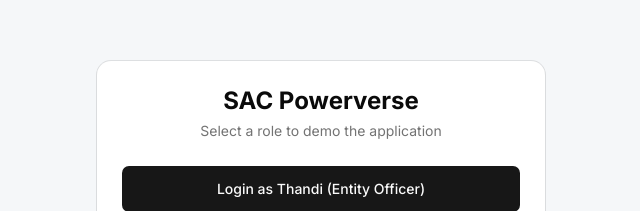
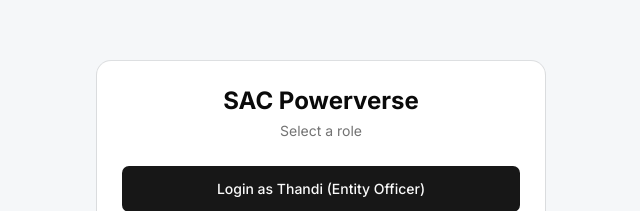
Before and after one commit to Reezmo/SAC.Powerverse, a Next.js app: page /login in a window 1280 px wide. Shown: the part 175-386 px from the top of the page, without its empty margins (319-959 px from the left). Built offline with nearby package versions, Linux system fonts and the light colour scheme.

Commit message:
chore: clean up files

```diff
--- a/src/app/login/page.tsx
+++ b/src/app/login/page.tsx
@@ -8,7 +8,7 @@ export default function LoginPage() {
       <Card className="w-full max-w-md">
         <CardHeader className="text-center">
           <CardTitle className="text-2xl font-bold">SAC Powerverse</CardTitle>
-          <CardDescription>Select a role to demo the application</CardDescription>
+          <CardDescription>Select a role  </CardDescription>
         </CardHeader>
         <CardContent className="space-y-4">
           <form action={loginAs.bind(null, "thandi")}>
```
Also changed, not shown: 1 other file (tests, documents, lock files or other folders).
